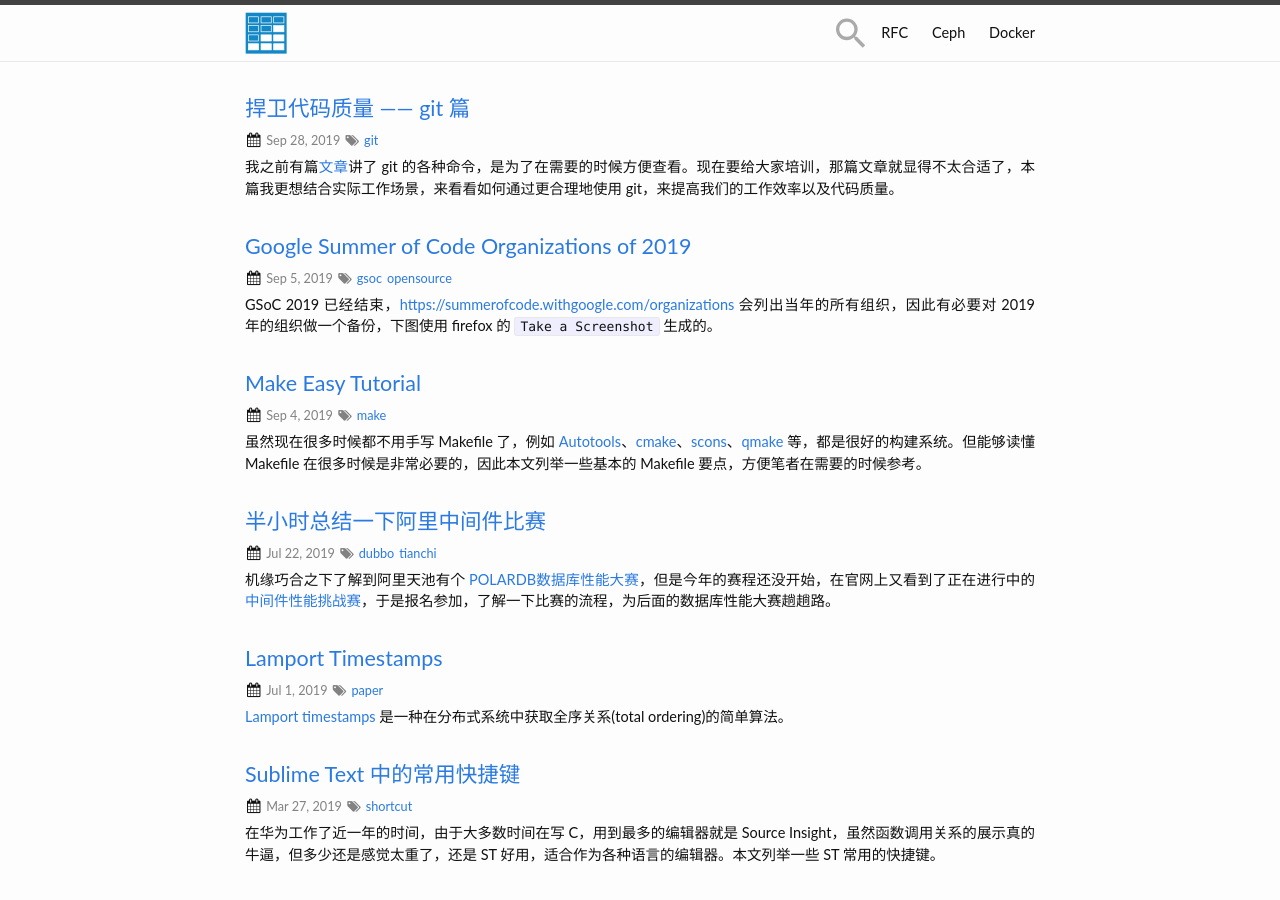
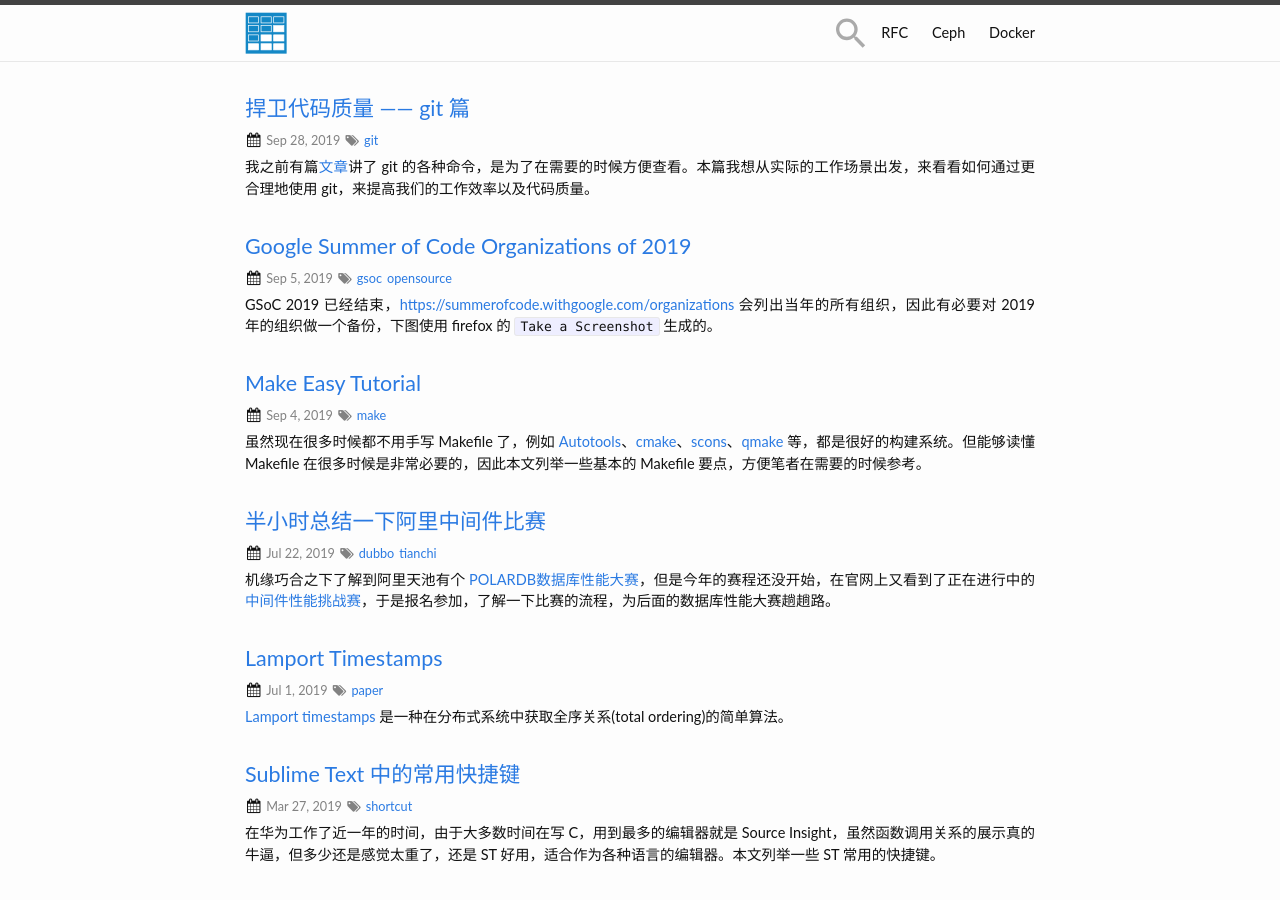
Before and after one commit to zhjwpku/zhjwpku.github.io, a Jekyll site: the page built from index.html, in a window 1280 px wide and 900 px high. Built offline with Jekyll 4.4.1, drawn with Linux system fonts in a browser that asks for light colours; the list of posts is cut into pages by our own code; comment, search, counter and statistics services are not loaded; some of the changed lines change nothing that is shown.

Commit message:
polish and add git tutorial video
Signed-off-by: Zhao Junwang <zhjwpku@gmail.com>

````diff
--- a/_posts/2019-09-28-how-to-use-git-more-efficiently.md
+++ b/_posts/2019-09-28-how-to-use-git-more-efficiently.md
@@ -6,11 +6,11 @@
 - git
 ---
 
-我之前有篇[文章][git-easy-tutorial]讲了 git 的各种命令，是为了在需要的时候方便查看。现在要给大家培训，那篇文章就显得不太合适了，本篇我更想结合实际工作场景，来看看如何通过更合理地使用 git，来提高我们的工作效率以及代码质量。
+我之前有篇[文章][git-easy-tutorial]讲了 git 的各种命令，是为了在需要的时候方便查看。本篇我想从实际的工作场景出发，来看看如何通过更合理地使用 git，来提高我们的工作效率以及代码质量。
 
 <h4>About Git</h4>
 
-- VCS --- cvs/svn/mercurial
+- [VCS][vcs] --- cvs/svn/mercurial
 - Linus Torvalds
 - Github/Gitlab
 
@@ -18,7 +18,7 @@
 
 **1. Snapshots, Not Differences**
 
-不同于其他 VSC，git 并不是将文件的`差异`作为数据来存储， 而是将每一次 commit 看做一个`快照`，当获取一个文件在不同版本之间的差异时，是将两个版本之间的快照进行比对。我们可以将 git 看作一个支持快照的迷你文件系统。
+不同于其他 VCS，git 并不是将文件的`差异`作为数据来存储， 而是将每一次 commit 看做一个`快照`，当获取一个文件在不同版本之间的差异时，是将两个版本之间的快照进行比对。我们可以将 git 看作一个支持快照的迷你文件系统。
 
 *Not this*
 
@@ -44,7 +44,7 @@
 
 **2. Three States**
 
-Git 中几乎所有操作都是在本地完成，然后再与远端仓库同步，这使得 Git 可以在没有网络的情况下使用，这样的设计逻辑能延长程序员的寿命 🦍。
+Git 中几乎所有操作都是在本地完成，然后再与远端仓库同步，这使得 Git 可以在没有网络的情况下使用。
 
 ![ThreeStates](/assets/201610/ThreeStates.png){: width="600px"}
 
@@ -56,7 +56,7 @@
 
 > The Git directory is where Git stores the metadata and object database for your project.
 
-用普通话解释:
+用大白话解释:
 
 - 工作区(Working Directory)：是项目的一个版本，它所显示的文件由 .git 目录中的数据生成并存放到本地供用户使用或修改。
   - <em style="color: orangered">实验1 - 从 .git 目录恢复工作区</em>
@@ -89,9 +89,9 @@
 
 <br>
 
-<h4>不同场景如何更合理地使用 Git</h4>
+<h4>不同场景如何合理地使用 Git</h4>
 
-只要明白了上面三个概念，学习 git 就会轻车熟路。下面我从几个实际工作场景出发，来看看我们应该如何更合理地使用 git。
+下面从几个实际的工作场景出发，来看看我们应该如何合理地使用 git。
 
 **场景1. 新入职**
 
@@ -179,7 +179,7 @@
 
 **场景4. 将已存在的多个 commit 合为一个**
 
-在进开发的一个比较棘手的特性时，改一点提一点验一下，因为每次改动可能并没有实际的意义，因此会使用之前的 commit message 作为本次的 commit message，这就会造成分支上有很多相同类型的 commit，这时候 `git commit --amend` 就解决不了这个问题了，需要用到 git reset 的  mixed 模式，这也是 reset 的默认模式。
+在开发一个比较棘手的特性时，改一点提一点验一下，因为每次改动可能并没有实际的意义，因此会使用之前的 commit message 作为本次的 commit message，这就会造成分支上有很多相同类型的 commit，这时候 `git commit --amend` 就解决不了这个问题了，`git reset` 可以很方便地解决这个问题。
 
 <em style="color: orangered">实验5 - 演示 git reset</em>
 ```
@@ -197,7 +197,7 @@
 done
 ```
 
-*注：上面的操作会使得本地分支跟远端仓库的同名分支成非线性结构，需要用 git push origin your_feautre_branch **-f** 来强推*
+*注：上面的操作会使得本地分支跟远端仓库的同名分支呈非线性结构，需要用 git push origin your_feautre_branch **-f** 来强推*
 
 **场景5. 提交MR页面报 Conflict**
 
@@ -245,6 +245,10 @@
 *注：`git checkout -` 用于切到之前工作的分支*
 
 rebase 最终的结果所有的 commit 呈现线性关系，在每次解决冲突的时候能够明确知道每一个 commit 做了哪些改动，有助于重新理解代码，推荐使用 rebase。
+
+*注：对于一个大特性的开发，可能经常需要 rebase master，为了减少解决冲突的工作，[git-rerere](https://git-scm.com/docs/git-rerere) 也许能帮到你*
+
+<em style="color: orangered">实验7 - 用 git rebase 解决场景4的问题</em>
 
 **场景6. 主线上改了个BUG**
 
@@ -297,7 +301,7 @@
 ```
 *注：在修改目录结构的时候，如果代码不是自己写的，最好在函数头上把原作者信息加上*
 
-<em style="color: orangered">实验7 - 演示 git blame 和 git show</em>
+<em style="color: orangered">实验8 - 演示 git blame 和 git show</em>
 
 **场景9. 我知道一个 commit_id，但这是哪个分支上的代码?**
 
@@ -354,20 +358,28 @@
 git diff mybranch master -- filename
 ```
 
-**场景14. 每次都要经过 CodeClub 同步本地跟编译机的代码，很烦**
+**场景14. 每次都要经过中心仓库同步本地跟编译机的代码，很烦**
 
 可以使用 git remote add 直接将编译机的仓库设置为本地仓库的远程仓库。
 
-<em style="color: orangered">实验8 - 演示 git remote add</em>
+<em style="color: orangered">实验9 - 演示 git remote add</em>
 
 ```
 git remote add ubuntu /path/to/git/repo
 git config --bool core.bare true
 ```
 
+**场景15. git bisect**
+
+```
+git bisect start
+git bisect bad                 # Current version is bad
+git bisect good v2.6.13-rc2    # v2.6.13-rc2 is known to be good
+```
+
 <h4>与项目管理相关的命令</h4>
 
-git 还有些命令与项目管理息息相关，我们现在还没有用到，列举出来，可先行了解，将来可能会用到。
+git 还有些命令与项目管理息息相关。
 
 ```
 # 用于解决项目依赖关系
@@ -419,7 +431,9 @@
 *.so.*
 ```
 
-本文介绍了 git 的一些基本用法，有些描述可能并不正确，请批评指针。
+**对应的视频讲解**
+
+<iframe src="//player.bilibili.com/player.html?aid=75145732&cid=128550209&page=1" width="100%" height="600px" scrolling="no" border="0" frameborder="no" framespacing="0" allowfullscreen="true"> </iframe>
 
 <br>
 <span class="post-meta">
@@ -439,6 +453,7 @@
 10 [Practical uses of git reset --soft?](https://stackoverflow.com/questions/5203535/practical-uses-of-git-reset-soft)<br>
 </span>
 
+[vcs]: https://en.wikipedia.org/wiki/Version_control
 [git-easy-tutorial]: https://zhjwpku.com/2016/10/30/git-easy-tutorial.html
 [what_is_git]: https://git-scm.com/book/en/v2/Getting-Started-What-is-Git%3F
 [what-does-the-git-index-contain-exactly]: https://stackoverflow.com/questions/4084921/what-does-the-git-index-contain-exactly
````
